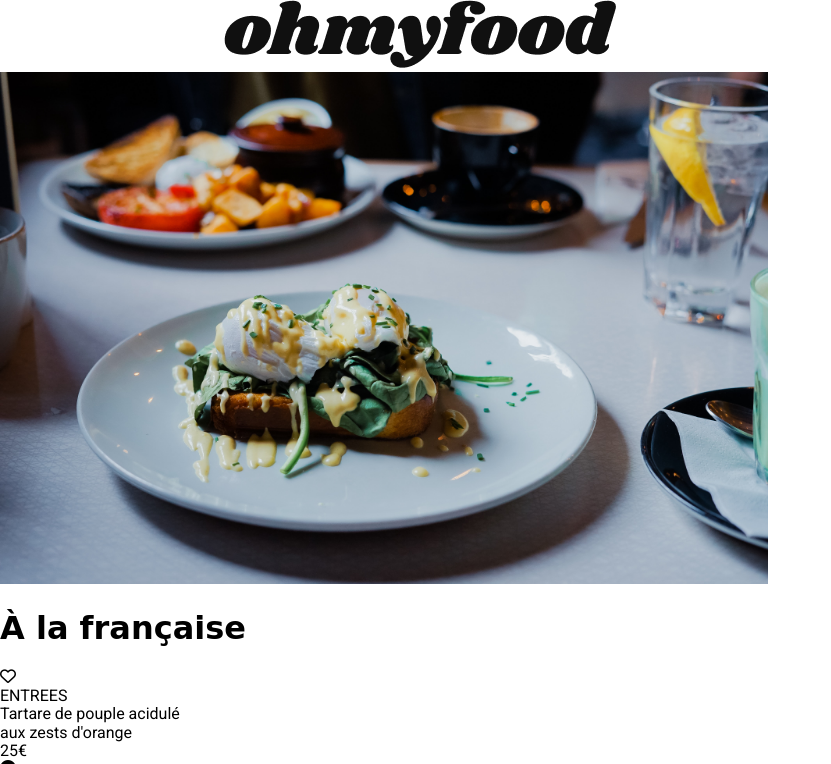
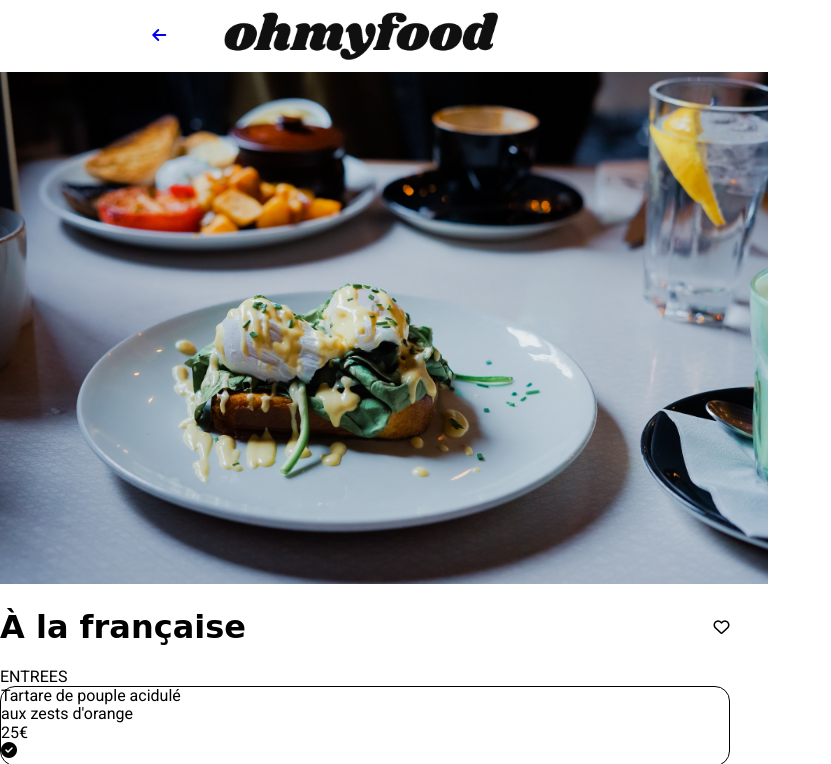
Before and after one commit to raph83600/P3-files, a website: page a_la_francaise.html in a window 1280 px wide. Shown: the top 764 px of the page, without its empty margins (0-831 px from the left). Drawn offline with Linux system fonts and the light colour scheme; files that its build step writes are made by us from their sources; a web font is replaced by a local one.

Commit message:
update menu

```diff
--- a/CSS/menu.css
+++ b/CSS/menu.css
@@ -25,6 +25,16 @@ header {
   width: 100%;
   justify-content: center;
 }
+
+  .banner_img {
+    display: flex;
+    align-items: center;
+  }
+
+  .ohmyfood {
+    width: 70%;
+  }
+
   .banner_arrow {
     display: flex;
     width: 71.5px;
@@ -62,7 +72,46 @@ header {
       padding: 6%;
   }
 
+  .button_box {
+    display: flex;
+    justify-content: center;
+  }
+
 /* fin bouton explorer */
+
+
+/* main menu */
+
+.title_menu {
+  display: flex;
+  justify-content: space-between;
+  align-items: center;
+  width: 95%;
+  flex-wrap: nowrap;
+}
+
+.card_body {
+  border: solid black 1px;
+  width: 95%;
+  height: 80px;
+  border-radius: 15px;
+}
+
+
+
+
+
+
+
+
+
+
+
+
+
+
+
+
 
 footer {
   padding: 5%;
@@ -75,7 +124,7 @@ footer {
     margin-bottom: 1%;
   }
 
-  a {
+  .footer_list a {
     text-decoration: none;
     color:white;
     }
```
